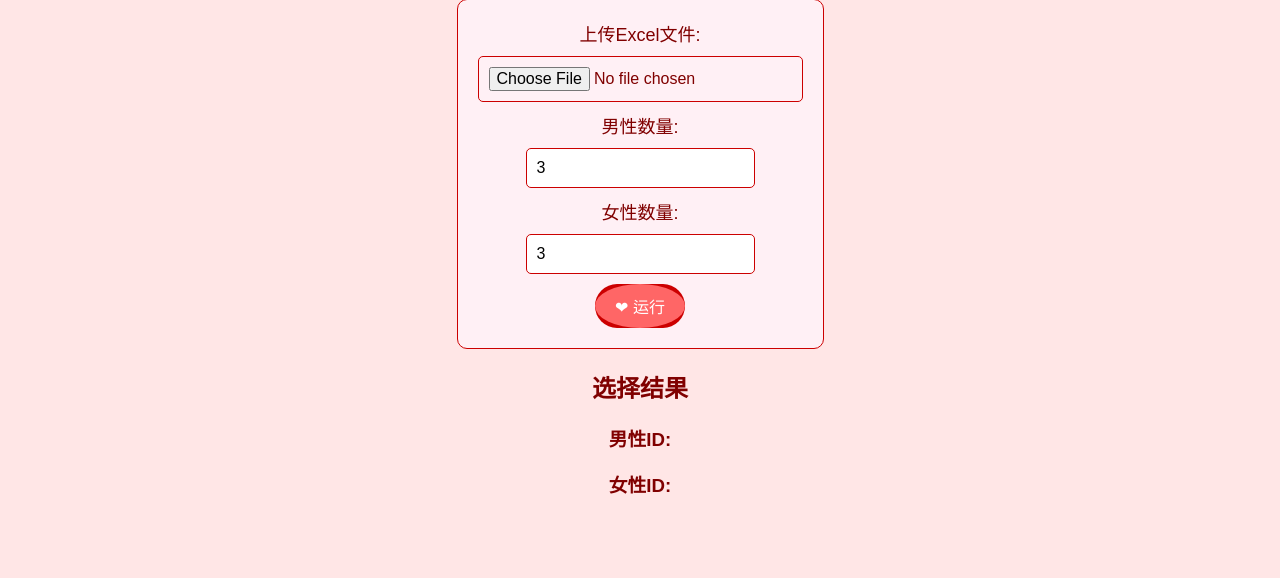
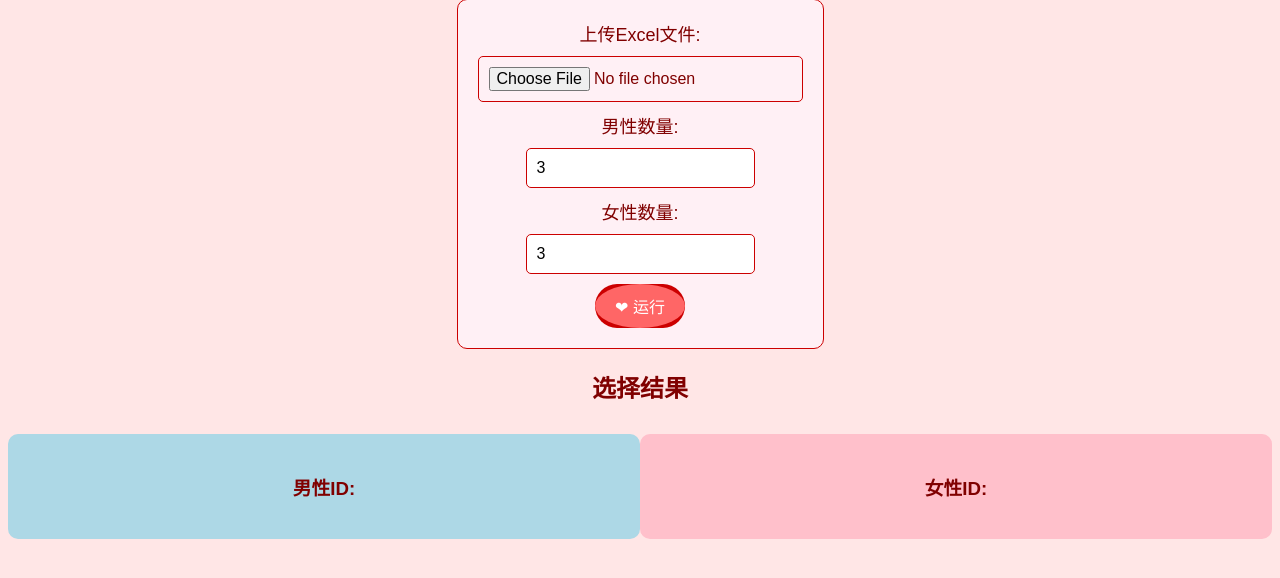
Before and after one commit to Chunde/DongHuLove, a Flask app: template templates/index.html in a window 1280 px wide. Shown: the part 118-696 px from the top of the page. Run offline with Flask 3, Linux system fonts and the light colour scheme; the template is opened without the code that fills it, so the values that code supplies are empty.

Commit message:
fine touch of result GUI

```diff
--- a/templates/index.html
+++ b/templates/index.html
@@ -31,7 +31,6 @@
             border-radius: 5px;
             border: 1px solid #cc0000;
         }
-        /* Heart-shaped button styling */
         .heart-button {
             background-color: #cc0000;
             border: none;
@@ -70,6 +69,30 @@
         .heart-button:hover::after {
             transform: scale(1);
         }
+        .result-container {
+            display: flex;
+            justify-content: space-around;
+            margin-top: 30px;
+        }
+        .result-column {
+            flex: 1;
+            padding: 20px;
+            border-radius: 10px;
+        }
+        .man-column {
+            background-color: #add8e6; /* Light blue */
+        }
+        .woman-column {
+            background-color: #ffc0cb; /* Light pink */
+        }
+        ul {
+            list-style: none;
+            padding: 0;
+        }
+        li {
+            font-size: 20px;
+            margin: 5px 0;
+        }
     </style>
 </head>
 <body>
@@ -81,24 +104,29 @@
         <input type="number" id="num_men" name="num_men" min="1" value="3">
         <label for="num_women">女性数量:</label>
         <input type="number" id="num_women" name="num_women" min="1" value="3">
-        <!-- Heart-shaped button -->
         <button type="submit" class="heart-button">❤ 运行</button>
     </form>
 
     {% if selected_men_ids is not none and selected_women_ids is not none %}
     <h2>选择结果</h2>
+    <div class="result-container">
+        <div class="result-column man-column">
             <h3>男性ID:</h3>
             <ul>
                 {% for id in selected_men_ids %}
                 <li>{{ id }}</li>
                 {% endfor %}
             </ul>
+        </div>
+        <div class="result-column woman-column">
             <h3>女性ID:</h3>
             <ul>
                 {% for id in selected_women_ids %}
                 <li>{{ id }}</li>
                 {% endfor %}
             </ul>
+        </div>
+    </div>
     {% endif %}
 </body>
 </html>
```
Lines whose indentation alone changed are shown as unchanged.
